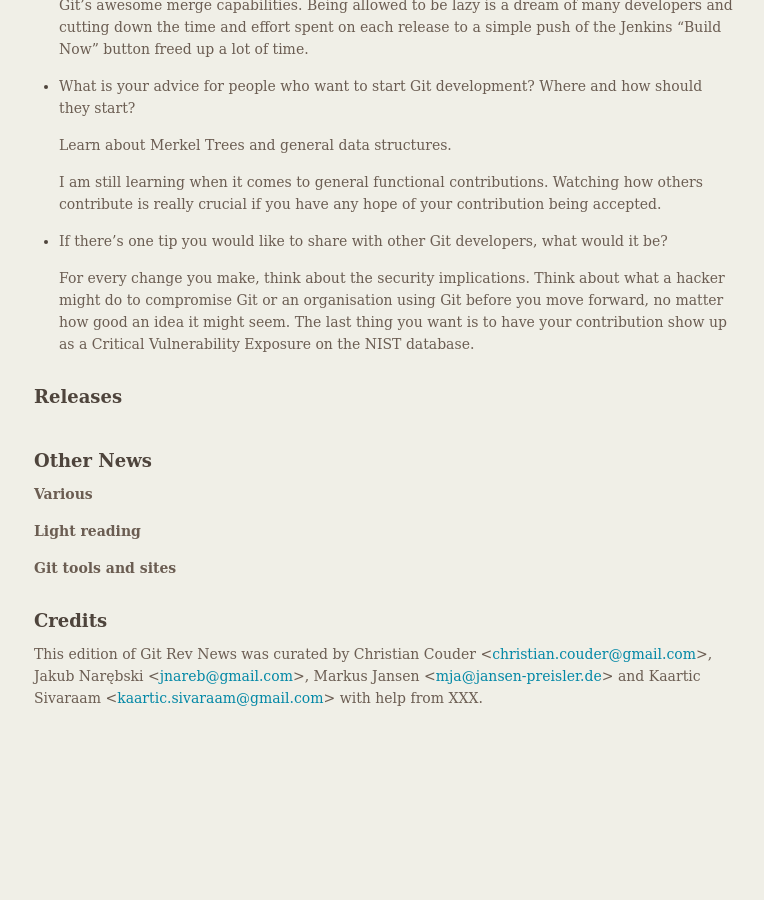
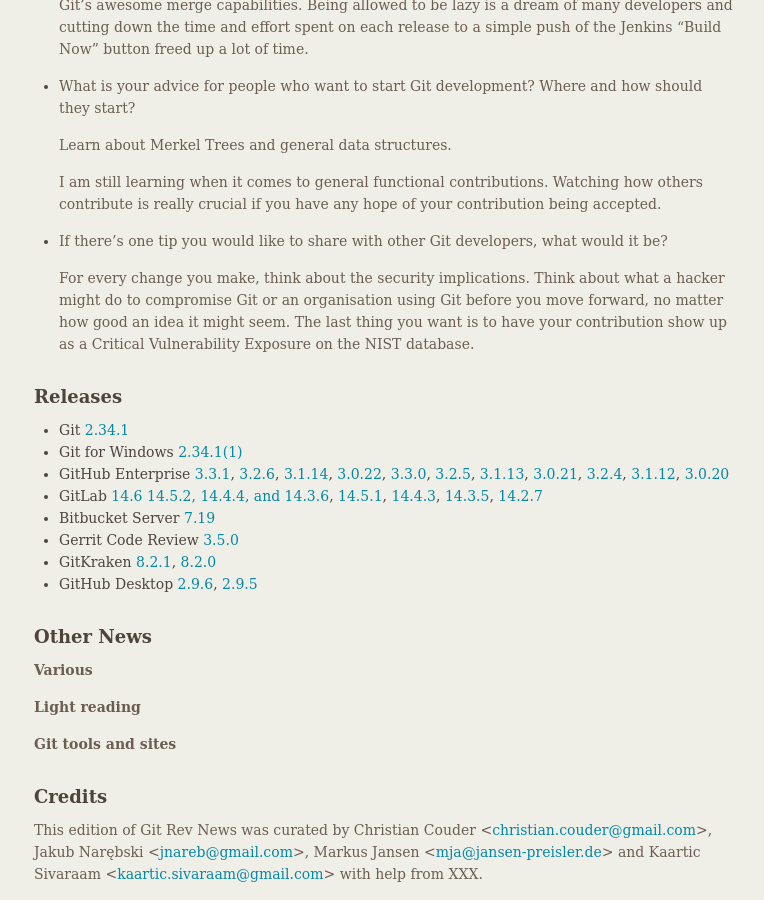
Before and after one commit to git/git.github.io, a Jekyll site: the page built from rev_news/drafts/edition-82.md, in a window 1280 px wide and 900 px high, scrolled down 1493 px. Shown: the whole window, without its empty margins (375-1139 px from the left). Built offline with Jekyll 4.4.1, drawn with Linux system fonts in a browser that asks for light colours; before the commit the page ends 2217 px from its top, so only the background shows below that.

Commit message:
rn-82: add releases

```diff
--- a/rev_news/drafts/edition-82.md
+++ b/rev_news/drafts/edition-82.md
@@ -123,6 +123,31 @@
 
 ## Releases
 
++ Git [2.34.1](https://public-inbox.org/git/xmqq7dcx1ent.fsf@gitster.g/)
++ Git for Windows [2.34.1(1)](https://github.com/git-for-windows/git/releases/tag/v2.34.1.windows.1)
++ GitHub Enterprise [3.3.1](https://help.github.com/enterprise-server@3.3/admin/release-notes#3.3.1),
+[3.2.6](https://help.github.com/enterprise-server@3.2/admin/release-notes#3.2.6),
+[3.1.14](https://help.github.com/enterprise-server@3.1/admin/release-notes#3.1.14),
+[3.0.22](https://help.github.com/enterprise-server@3.0/admin/release-notes#3.0.22),
+[3.3.0](https://help.github.com/enterprise-server@3.3/admin/release-notes#3.3.0),
+[3.2.5](https://help.github.com/enterprise-server@3.2/admin/release-notes#3.2.5),
+[3.1.13](https://help.github.com/enterprise-server@3.1/admin/release-notes#3.1.13),
+[3.0.21](https://help.github.com/enterprise-server@3.0/admin/release-notes#3.0.21),
+[3.2.4](https://help.github.com/enterprise-server@3.2/admin/release-notes#3.2.4),
+[3.1.12](https://help.github.com/enterprise-server@3.1/admin/release-notes#3.1.12),
+[3.0.20](https://help.github.com/enterprise-server@3.0/admin/release-notes#3.0.20)
++ GitLab [14.6](https://about.gitlab.com/releases/2021/12/22/gitlab-14-6-released/)
+[14.5.2, 14.4.4, and 14.3.6](https://about.gitlab.com/releases/2021/12/06/security-release-gitlab-14-5-2-released/),
+[14.5.1](https://about.gitlab.com/releases/2021/12/01/gitlab-14-5-1-released/),
+[14.4.3](https://about.gitlab.com/releases/2021/12/01/gitlab-14-4-3-released/),
+[14.3.5](https://about.gitlab.com/releases/2021/11/26/gitlab-14-3-5-released/),
+[14.2.7](https://about.gitlab.com/releases/2021/11/26/gitlab-14-2-7-released/)
++ Bitbucket Server [7.19](https://confluence.atlassian.com/bitbucketserver/bitbucket-server-release-notes-872139866.html)
++ Gerrit Code Review [3.5.0](https://www.gerritcodereview.com/3.5.html#350)
++ GitKraken [8.2.1](https://support.gitkraken.com/release-notes/current),
+[8.2.0](https://support.gitkraken.com/release-notes/current)
++ GitHub Desktop [2.9.6](https://desktop.github.com/release-notes/),
+[2.9.5](https://desktop.github.com/release-notes/)
 
 ## Other News
 
```
